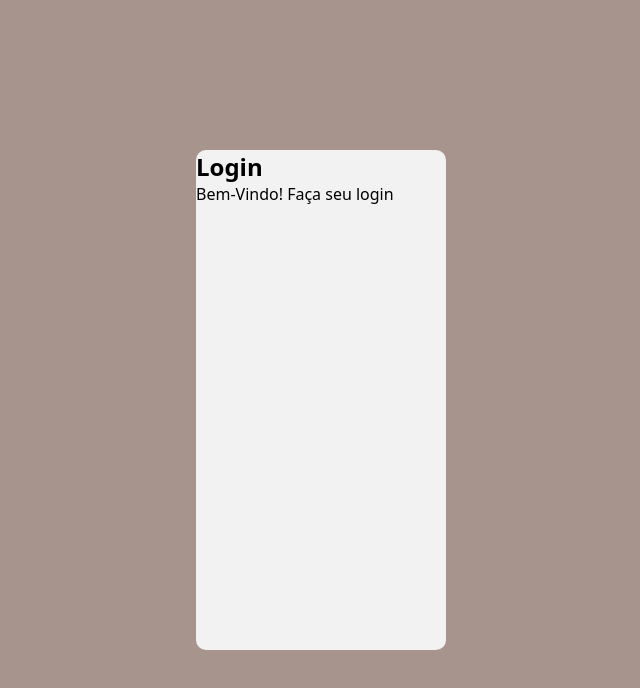
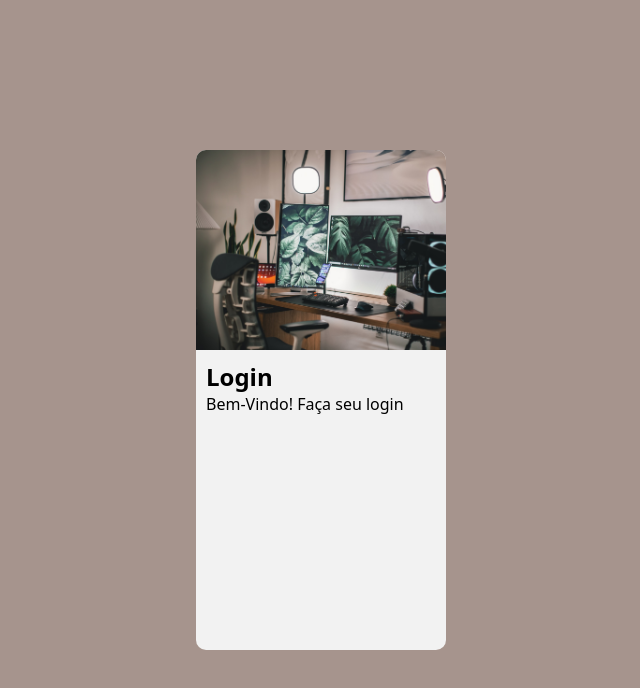
Before and after one commit to gabrieltangerina/Projeto-Login, a plain HTML site: page index.html in a window 1280 px wide. Shown: the whole page, without its empty margins (319-959 px from the left). Drawn offline with Linux system fonts and the light colour scheme.

Commit message:
Atualizando o projeto

```diff
--- a/estilos/style.css
+++ b/estilos/style.css
@@ -32,9 +32,24 @@ section#login{
     top: 50%;
     left: 50%;
     transform: translate(-50%, -50%);
+    overflow: hidden;
 
     background-color: #F2F2F2;
     width: 250px;
     height: 500px;
     border-radius: 10px;
+    box-shadow: 0px 0px 10px solid rgba(0, 0, 0, 0.486);
 }
+
+section#login > div#imagem{
+    display: block;
+    background: url(../imagens/pexels-roberto-nickson-7238759.jpg) no-repeat;
+    height: 200px;
+    background-size: cover;
+}
+
+section#login > div#formulario{
+    display: block;
+    padding: 10px;
+
+}
```
